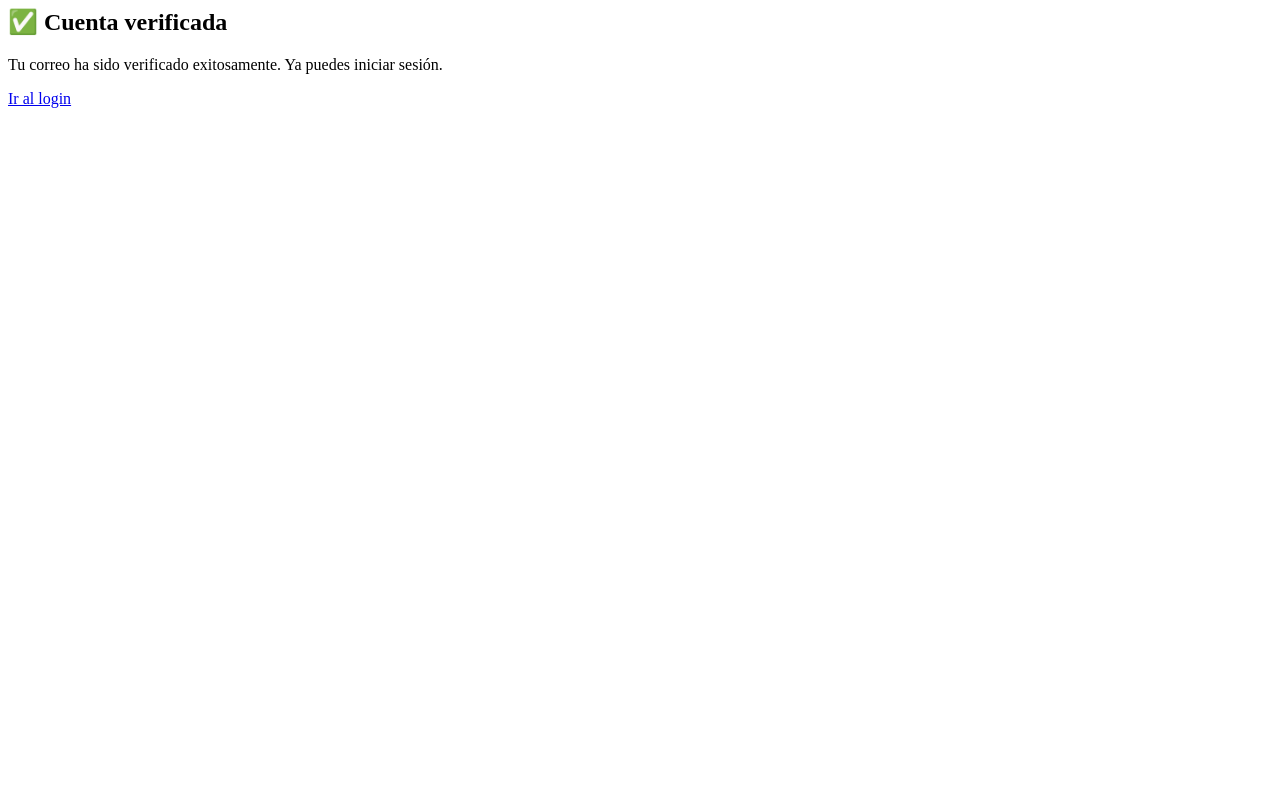
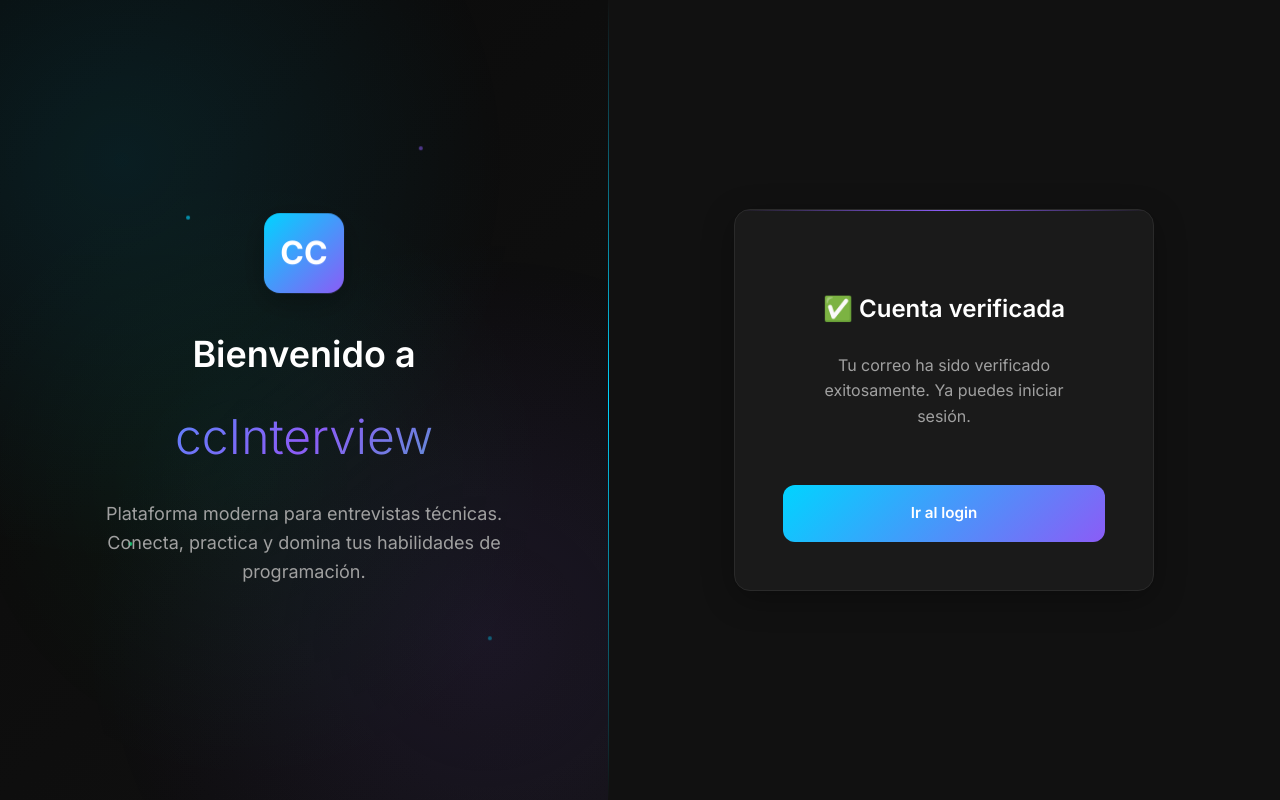
Before and after one commit to mrcolina03/CCInterview, a FastAPI app: template src/simulador_entrevistas/templates/auth/verificacion_correcta.html in a window 1280 px wide. Run offline with FastAPI, Linux system fonts and the light colour scheme; the template is opened without the code that fills it, so the values that code supplies are empty.

Commit message:
Update verificacion_correcta.html

```diff
--- a/src/simulador_entrevistas/templates/auth/verificacion_correcta.html
+++ b/src/simulador_entrevistas/templates/auth/verificacion_correcta.html
@@ -1,3 +1,45 @@
-<h2>✅ Cuenta verificada</h2>
-<p>Tu correo ha sido verificado exitosamente. Ya puedes iniciar sesión.</p>
-<a href="/auth/login">Ir al login</a>
+<!DOCTYPE html>
+<html lang="es">
+<head>
+    <meta charset="UTF-8">
+    <meta name="viewport" content="width=device-width, initial-scale=1.0">
+    <title>Cuenta verificada - ccInterview</title>
+    <link rel="stylesheet" href="{{ url_for('static', path='css/estilos.css') }}">
+</head>
+<body>
+    <div class="login-container">
+        <!-- Sección izquierda - Hero Tech -->
+        <div class="hero-section bg-gradient">
+            <div class="grid-pattern"></div>
+            <div class="floating-elements">
+                <div class="floating-dot" style="left: 30%; top: 30%;"></div>
+                <div class="floating-dot"></div>
+                <div class="floating-dot"></div>
+                <div class="floating-dot"></div>
+            </div>
+
+            <div class="hero-content">
+                <div class="hero-logo">CC</div>
+                <h1 class="text-4xl font-semibold text-primary mb-3">Bienvenido a</h1>
+                <h2 class="text-5xl font-light text-gradient-animated mb-4">ccInterview</h2>
+                <p class="text-lg text-secondary">
+                    Plataforma moderna para entrevistas técnicas.
+                    Conecta, practica y domina tus habilidades de programación.
+                </p>
+            </div>
+        </div>
+
+        <!-- Sección derecha - Contenido -->
+        <div class="form-section">
+            <div class="card card-accent" style="width: 100%; max-width: 420px; padding: 3rem;">
+                <div class="card-header">
+                    <h2 class="text-2xl font-semibold text-primary mb-4">✅ Cuenta verificada</h2>
+                    <p class="text-base text-secondary mb-5">Tu correo ha sido verificado exitosamente. Ya puedes iniciar sesión.</p>
+                </div>
+
+                <a href="/auth/login" class="btn btn-primary btn-full">Ir al login</a>
+            </div>
+        </div>
+    </div>
+</body>
+</html>
```
